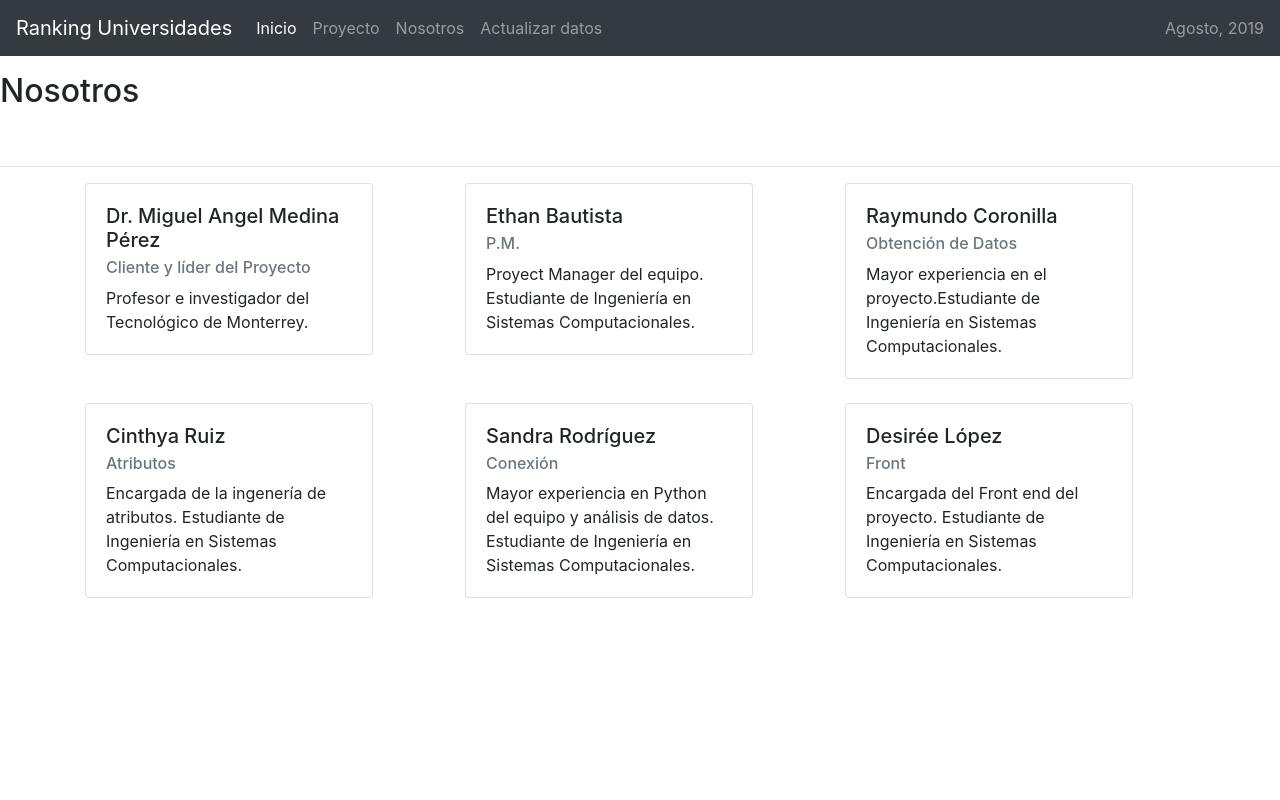
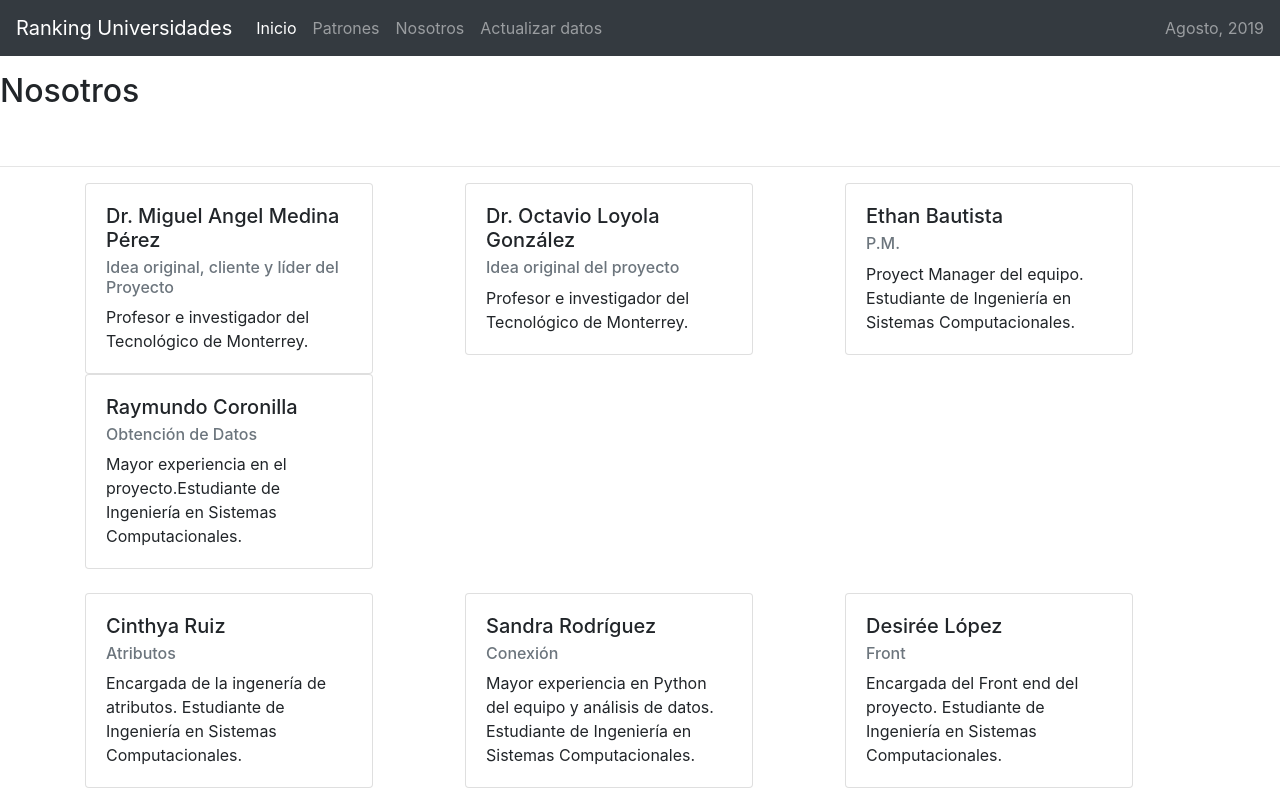
Before and after one commit to desslopez/Ranking-universidades-f, an Angular app: page /nosotros in a window 1280 px wide. Built offline with nearby package versions, Linux system fonts and the light colour scheme.

Commit message:
cambios pedidos por cliente

```diff
--- a/src/app/componentes/menu/menu.component.html
+++ b/src/app/componentes/menu/menu.component.html
@@ -6,10 +6,10 @@
   <div class="collapse navbar-collapse" id="navbarText">
     <ul class="navbar-nav mr-auto">
       <li class="nav-item active">
-        <a class="nav-link" [routerLink]="['principal/glosario']">Inicio <span class="sr-only">(current)</span></a>
+        <a class="nav-link" [routerLink]="['acercade']">Inicio <span class="sr-only">(current)</span></a>
       </li>
       <li class="nav-item">
-        <a class="nav-link" [routerLink]="['acercade']">Proyecto</a>
+        <a class="nav-link" [routerLink]="['principal/glosario']">Patrones</a>
       </li>
       <li class="nav-item">
         <a class="nav-link" [routerLink]="['nosotros']">Nosotros</a>
--- a/src/app/componentes/nosotros/nosotros.component.html
+++ b/src/app/componentes/nosotros/nosotros.component.html
@@ -12,7 +12,17 @@
     <div class="card" style="width: 18rem;">
     <div class="card-body">
       <h5 class="card-title">Dr. Miguel Angel Medina Pérez</h5>
-      <h6 class="card-subtitle mb-2 text-muted">Cliente y líder del Proyecto</h6>
+      <h6 class="card-subtitle mb-2 text-muted">Idea original, cliente y líder del Proyecto</h6>
+      <p class="card-text">Profesor e investigador del Tecnológico de Monterrey.</p>
+    </div>
+  </div>
+  </div>
+
+  <div class="col-md-4" style="bottom-margin:5px">
+    <div class="card" style="width: 18rem;">
+    <div class="card-body">
+      <h5 class="card-title">Dr. Octavio Loyola González</h5>
+      <h6 class="card-subtitle mb-2 text-muted">Idea original del proyecto</h6>
       <p class="card-text">Profesor e investigador del Tecnológico de Monterrey.</p>
     </div>
   </div>
```
